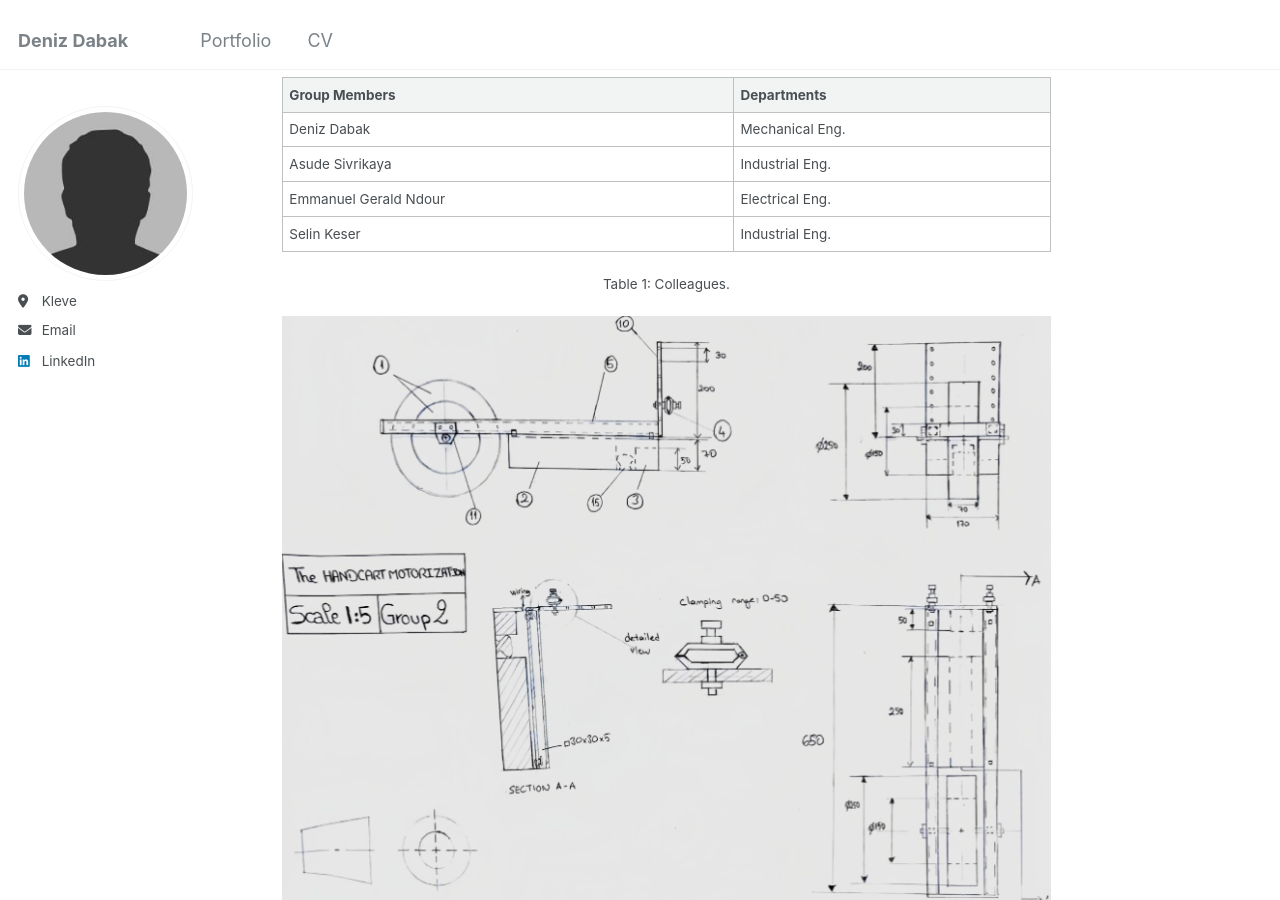
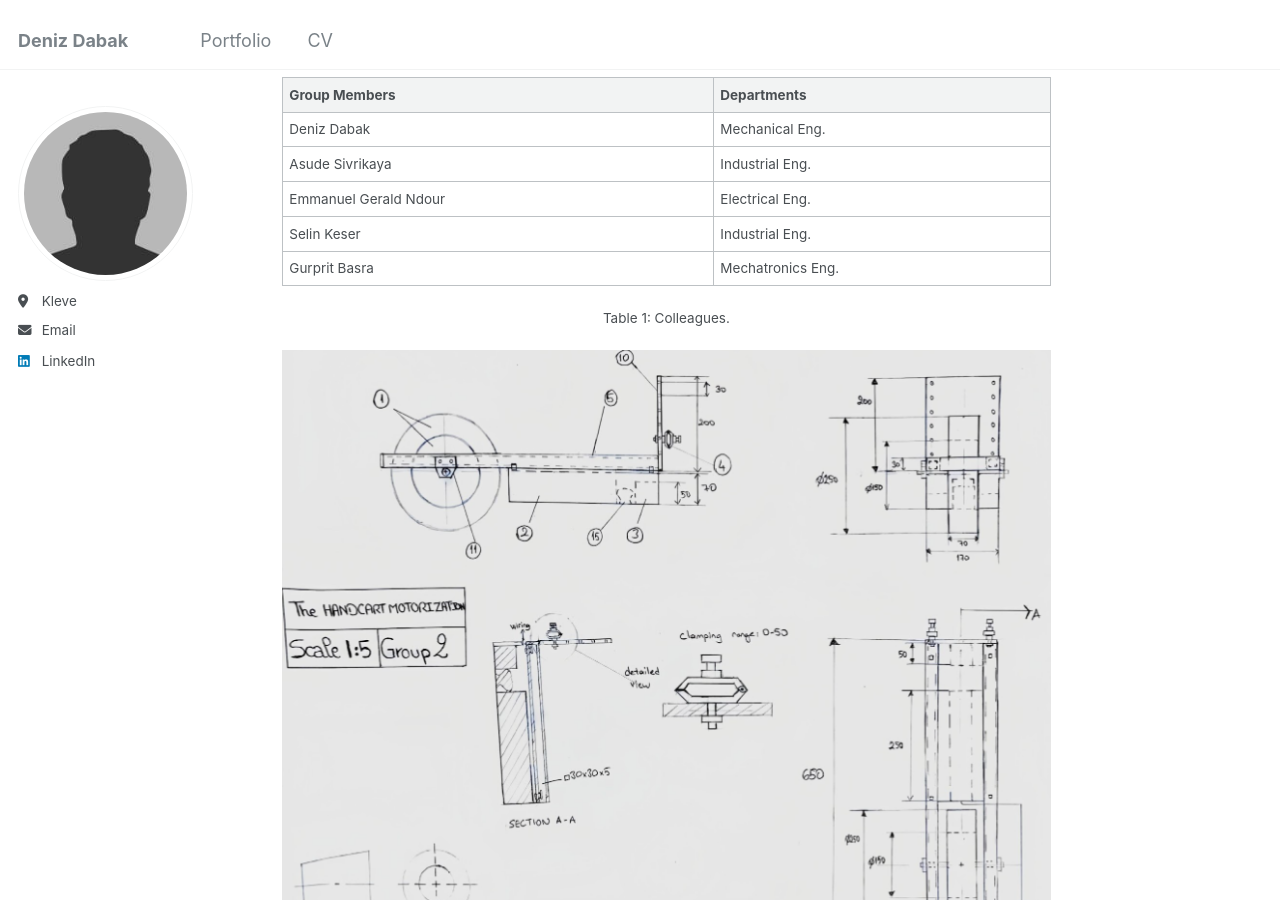
Before and after one commit to DenizDabak/denizdabak.github.io, a Jekyll site: the page built from _portfolio/portfolio-1.md, in a window 1280 px wide and 900 px high, scrolled down 365 px. Built offline with Jekyll 4.4.1, drawn with Linux system fonts in a browser that asks for light colours.

Commit message:
Handcart Motorization colleague addition

```diff
--- a/_portfolio/portfolio-1.md
+++ b/_portfolio/portfolio-1.md
@@ -13,6 +13,7 @@ The project consists of 3 Milestones with concept design, product design and doc
 | Asude Sivrikaya | Industrial Eng. |
 | Emmanuel Gerald Ndour | Electrical Eng. |
 | Selin Keser | Industrial Eng. |
+| Gurprit Basra | Mechatronics Eng. |
 
  <p align="center">
 <sub>
```
